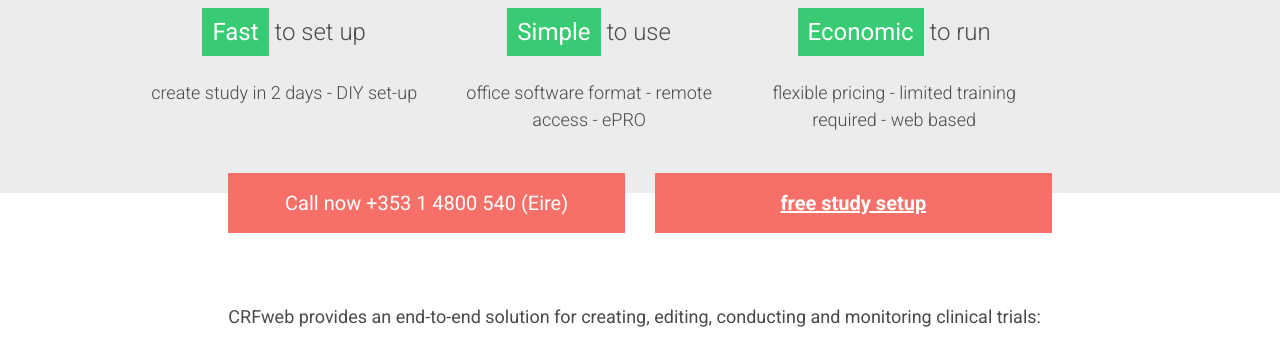
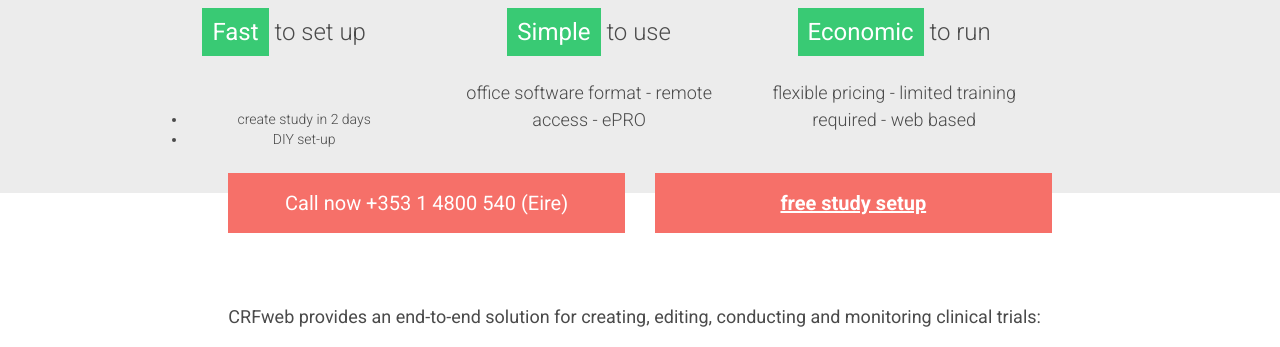
Before and after one commit to timbrazier/crfweb, a plain HTML site: page ecrf_system/index.html in a window 1280 px wide. Shown: the part 385-732 px from the top of the page. Drawn offline with nearby package versions, Linux system fonts and the light colour scheme.

Commit message:
Update index.html

```diff
--- a/ecrf_system/index.html
+++ b/ecrf_system/index.html
@@ -85,7 +85,7 @@
   			<div class="col-md-3 col-md-offset-1">
           <p><span>Fast</span> to set up</p>
           <p class="smaller">
-            create study in 2 days - DIY set-up
+            <ul> <li>create study in 2 days</li> <li>DIY set-up</li></ul>
           </p>
         </div>
         <div class="col-md-3">
```
